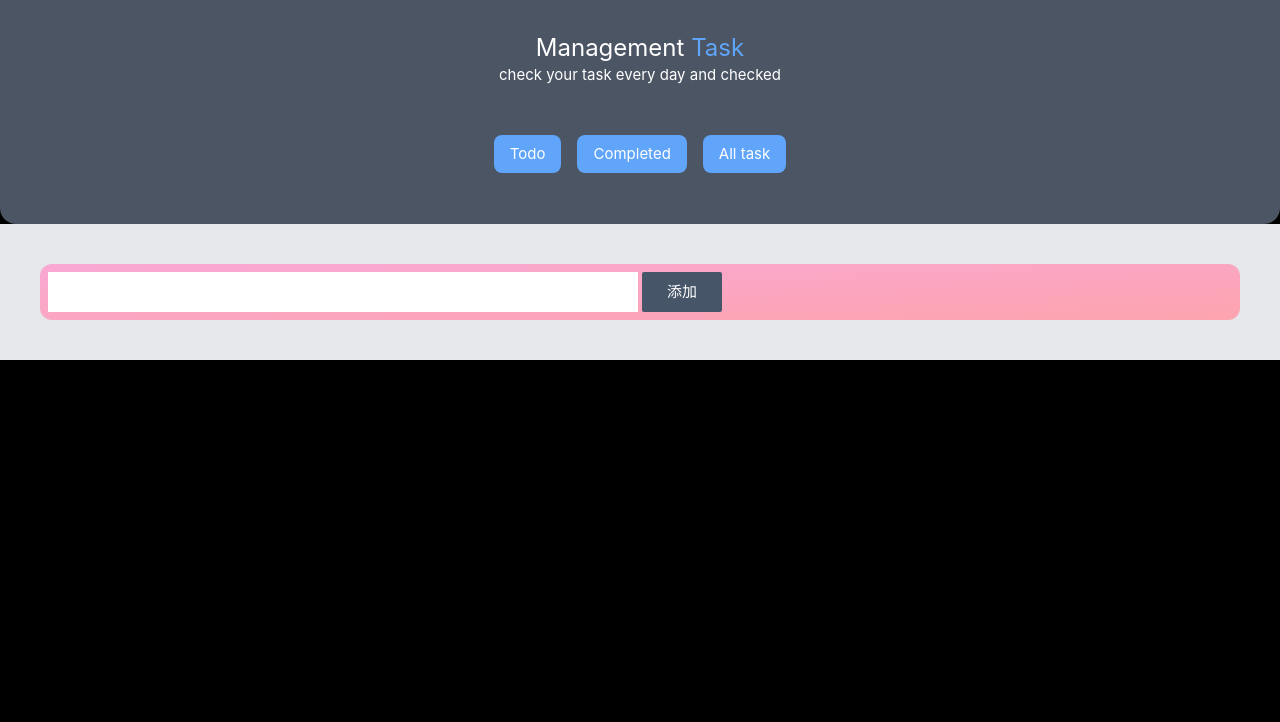
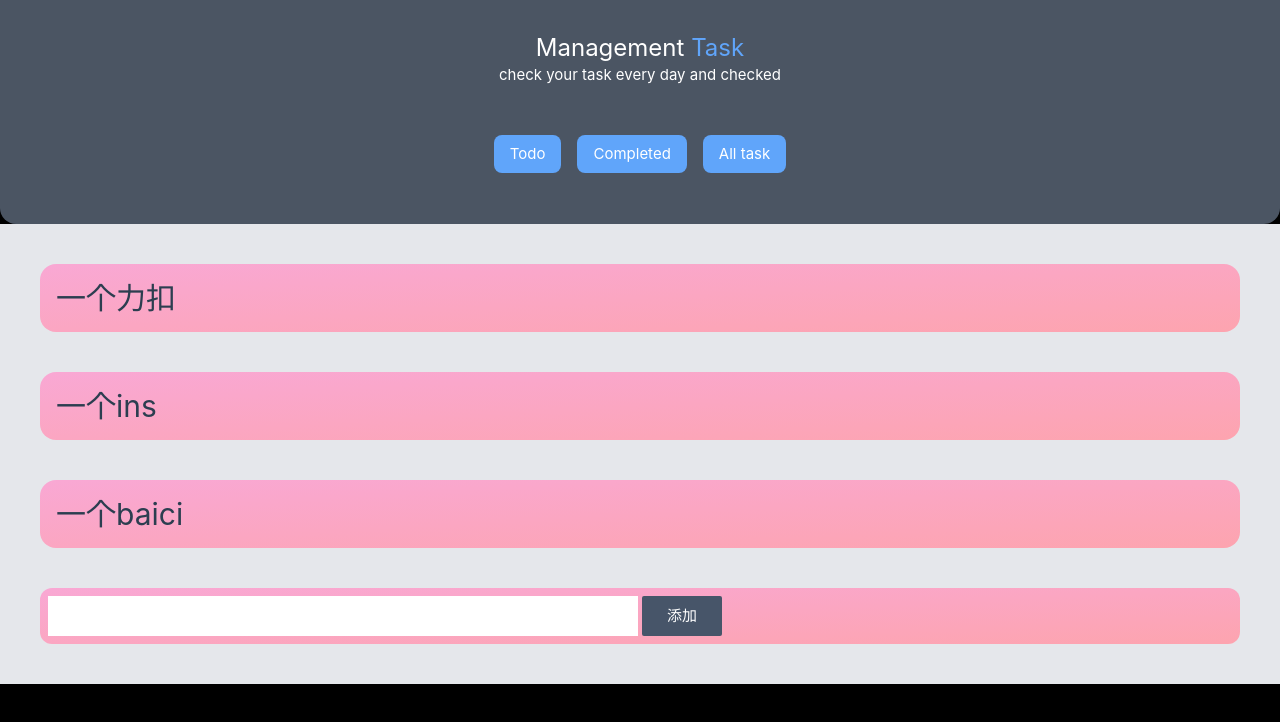
Before and after one commit to changzhenlin/todolist, a Vue app: page / in a window 1280 px wide. Shown: the top 722 px of the page. Built offline with nearby package versions, Linux system fonts and the light colour scheme.

Commit message:
新增check功能

```diff
--- a/src/App.vue
+++ b/src/App.vue
@@ -4,8 +4,26 @@
     let today = new Date().toISOString().substring(0, 10);
     let itemListAll = ref([])
     let allTask = ref([])
+    let initArrItemList = ref([
+      {
+        name: '一个力扣',
+        undo: true,
+        id: Math.random()
+      },
+      {
+        name: '一个ins',
+        undo: true,
+        id: Math.random()
+      },
+      {
+        name: '一个baici',
+        undo: true,
+        id: Math.random()
+      }
+    ])
     if (!date || date !== today) {
       localStorage.setItem('tododate', today)
+      allTask.value = itemListAll.value = initArrItemList.value
     } else {
       if (localStorage.getItem('itemList')) {
         itemListAll.value = JSON.parse(localStorage.getItem('itemList'))
@@ -36,6 +54,10 @@
     const viewCompleted = () => {
       itemListAll.value = allTask.value.filter(item => item.undo === false)
     }
+    const taskCheck = (item) => {
+      item.undo = !item.undo
+      localStorage.setItem("itemList",JSON.stringify(itemListAll.value))
+    }
     // itemList = itemListAll
 </script>
 
@@ -51,8 +73,8 @@
   </header>
 
   <main class="bg-gray-200">
-    <div v-for="item in itemListAll" class="grid m-10 p-4 grid-flow-col text-3xl
-    hover:cursor-pointer hover:from-blue-200 hover:to-rose-300 grid-rows-1 grid-cols-2 gap-2 bg-gradient-to-br rounded-2xl from-pink-300 to-rose-300">
+    <div v-for="item in itemListAll" @click="taskCheck(item)" class="grid m-10 p-4 grid-flow-col text-3xl
+    hover:cursor-pointer hover:from-blue-200 hover:line-through hover:to-rose-300 grid-rows-1 grid-cols-2 gap-2 bg-gradient-to-br rounded-2xl from-pink-300 to-rose-300">
       {{ item.name }}
     </div>
     <div class="grid m-10 p-2 grid-flow-row  grid-rows-1 grid-cols-2 gap-1 bg-gradient-to-br rounded-xl from-pink-300 to-rose-300">
```
